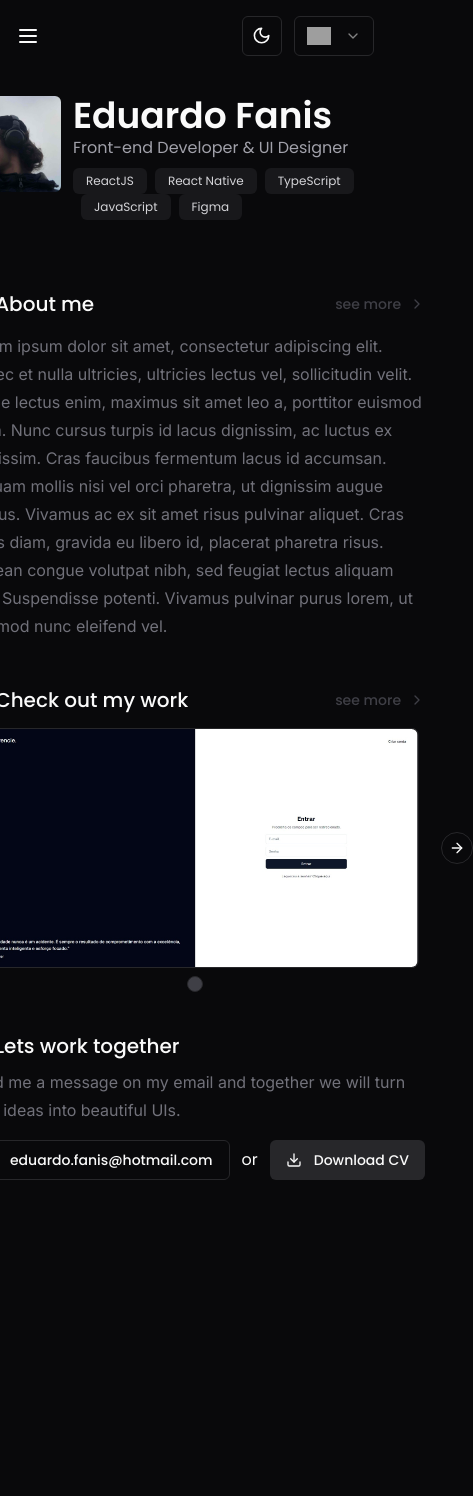
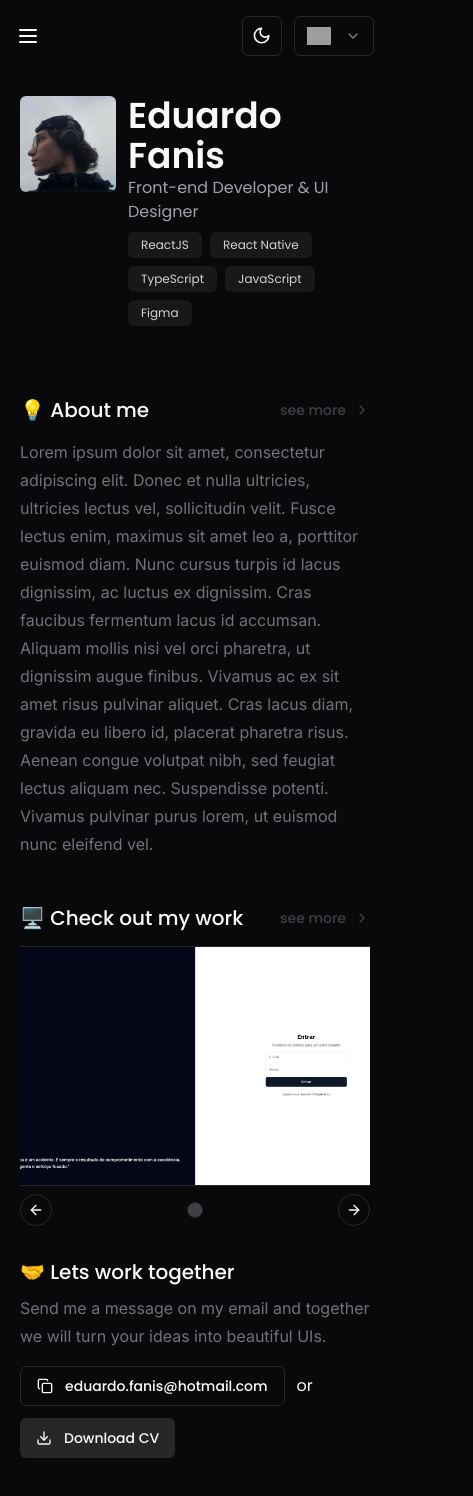
Before and after one commit to eduardofanis/eduardofanis.com, a React (Vite) app: page / in a window 390 px wide. Shown: the top 1496 px of the page, 473 px wide, since content can reach past the window. Before the commit the page ends 1260 px from the top, so only its background shows below. Built offline with nearby package versions, Linux system fonts and the light colour scheme; grey boxes are pictures that could not be loaded.

Commit message:
fix home page responsivity

```diff
--- a/src/pages/Home.tsx
+++ b/src/pages/Home.tsx
@@ -68,7 +68,7 @@ export default function Home() {
           <p className="dark:text-zinc-400 text-zinc-700">
             Front-end Developer & UI Designer
           </p>
-          <div className="mt-2 space-x-2">
+          <div className="mt-2 flex gap-2 flex-wrap">
             {techs.map((tech, index) => (
               <Badge key={index}>{tech}</Badge>
             ))}
@@ -126,7 +126,7 @@ export default function Home() {
                   { description, images, name, year, source, stacks, url },
                   index
                 ) => (
-                  <CarouselItem className="lg:basis-1/2 basis-auto" key={index}>
+                  <CarouselItem className="basis-auto" key={index}>
                     <div className="h-60 dark:bg-zinc-900 border bg-zinc-100 rounded-md relative">
                       <img
                         src={images[0]}
@@ -168,21 +168,17 @@ export default function Home() {
                                 <CarouselContent>
                                   {images.map((url, index) => (
                                     <CarouselItem
-                                      className=" basis-auto"
+                                      className="basis-auto"
                                       key={index}
                                     >
                                       <img
                                         src={url}
                                         alt={name}
-                                        className="rounded-md transition-all w-auto lg:max-h-[600px] md:max-h-[400px] max-h-[300px]"
+                                        className="rounded-md transition-all w-auto xl:max-h-[600px] lg:max-h-[400px] max-h-[300px]"
                                       />
                                     </CarouselItem>
                                   ))}
                                 </CarouselContent>
-                                <div className="absolute right-[50%] left-[50%] -bottom-20 h-[100px]">
-                                  <CarouselPrevious />
-                                  <CarouselNext />
-                                </div>
                               </Carousel>
                             </DialogContent>
                           </Dialog>
@@ -204,10 +200,7 @@ export default function Home() {
                 )
               )}
             </CarouselContent>
-            <CarouselPrevious />
-            <CarouselNext />
-          </Carousel>
-          <div className="flex gap-1 w-full mt-2 justify-center">
+            <div className="flex gap-1 w-full mt-4 justify-center relative">
               {Array.from({ length: count }).map((_, index) => (
                 <Button
                   onClick={() => api?.scrollTo(index)}
@@ -218,7 +211,10 @@ export default function Home() {
                   }`}
                 />
               ))}
+              <CarouselPrevious className="absolute left-0 top-2" />
+              <CarouselNext className="absolute right-0 top-2" />
             </div>
+          </Carousel>
         </div>
         <div>
           <h2 className="text-xl font-medium mb-2">
@@ -227,7 +223,7 @@ export default function Home() {
           <p className="dark:text-zinc-500 text-zinc-500 leading-7 font-text mb-4">
             {t("home.letsWorkTogether.text")}
           </p>
-          <div className="flex gap-3 items-center">
+          <div className="flex flex-wrap gap-3 items-center">
             <Button onClick={() => handleCopyEmail(t)} variant="outline">
               <Copy className="size-4 mr-3" />
               eduardo.fanis@hotmail.com
```
Lines whose indentation alone changed are shown as unchanged.
